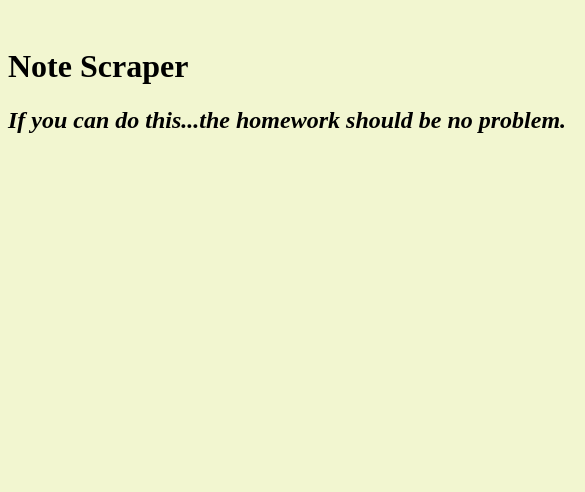
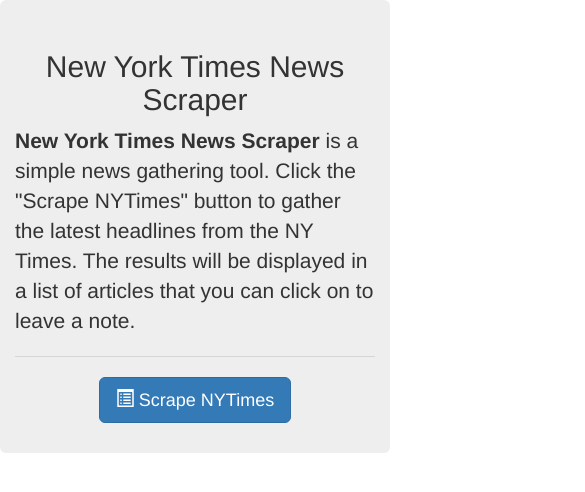
Before and after one commit to dpkillian/scraper, a website: page public/index.html in a window 390 px wide. Shown: the top 492 px of the page, 585 px wide, since content can reach past the window. Drawn offline with nearby package versions, Linux system fonts and the light colour scheme; no server answers.

Commit message:
modified layout and ui

```diff
--- a/package.json
+++ b/package.json
@@ -15,7 +15,9 @@
     "body-parser": "^1.18.2",
     "cheerio": "^1.0.0-rc.2",
     "express": "^4.16.1",
+    "express-handlebars": "^3.0.0",
     "mongoose": "^4.12.0",
-    "morgan": "^1.9.0"
+    "morgan": "^1.9.0",
+    "request": "^2.83.0"
   }
 }
--- a/public/app.js
+++ b/public/app.js
@@ -3,9 +3,13 @@
   // For each one
   for (var i = 0; i < data.length; i++) {
     // Display the apropos information on the page
-    $("#articles").append("<p data-id='" + data[i]._id + "'>" + data[i].title + "<br />" + data[i].link + "</p>");
+
+    $("#articles").append("<div class='panel panel-primary panel-body'><p data-id='" + data[i]._id + "'><strong>" + data[i].title + "</strong><br />" + data[i].link + "</p></div>");
   }
 });
+
+
+  // <div class="panel-body">Panel content</div>
 
 
 // Whenever someone clicks a p tag
@@ -24,13 +28,13 @@
     .then(function(data) {
       console.log(data);
       // The title of the article
-      $("#notes").append("<h2>" + data.title + "</h2>");
+      $("#notes").append("<h4>" + data.title + "</h4>");
       // An input to enter a new title
       $("#notes").append("<input id='titleinput' name='title' >");
       // A textarea to add a new note body
       $("#notes").append("<textarea id='bodyinput' name='body'></textarea>");
       // A button to submit a new note, with the id of the article saved to it
-      $("#notes").append("<button data-id='" + data._id + "' id='savenote'>Save Note</button>");
+      $("#notes").append("<button class='btn btn-sm btn-primary' data-id='" + data._id + "' id='savenote'>Save Note</button>");
 
       // If there's a note in the article
       if (data.note) {
--- a/public/index.html
+++ b/public/index.html
@@ -1,10 +1,18 @@
 <!DOCTYPE html>
 <html lang="en-us">
   <head>
+
+    <!-- Font Awesome Glyphicons -->
+    <link rel="stylesheet" href="https://cdnjs.cloudflare.com/ajax/libs/font-awesome/4.7.0/css/font-awesome.min.css">
+
+    <!-- Latest compiled and minified Bootstrap CSS & JS -->
+    <link rel="stylesheet" href="https://maxcdn.bootstrapcdn.com/bootstrap/3.3.6/css/bootstrap.min.css">
+    <script src="https://maxcdn.bootstrapcdn.com/bootstrap/3.3.7/js/bootstrap.min.js"></script>
+
     <meta charset="UTF-8">
-    <title>Scraping With Mongoose</title>
+    <title>News Scraper</title>
     <style>
-      body { background-color: #F2F6D0 }
+/*      body { background-color: #F2F6D0 }
       #wrapper {
         width: 960px;
         margin-left: auto;
@@ -33,17 +41,53 @@
       textarea {
         height: 200px;
         font-size: 18px;
-      }
+      }*/
     </style>
   </head>
   <body>
-    <div id="wrapper">
-      <h1>Note Scraper</h1>
-      <h2><i>If you can do this...the homework should be no problem.</i></h2>
-      <div id="articles"></div>
-      <div id="notes"></div>
+
+
+  <div class="container">
+
+    <!-- Website Banner & Description Row (1 of 2)-->
+    <div class="row">
+      <div class="jumbotron">
+
+        <h2 class="text-center">
+          New York Times News Scraper
+        </h2>
+        <p><strong>New York Times News Scraper</strong> is a simple news gathering tool.  Click the "Scrape NYTimes" button to gather the latest headlines from the NY Times.  The results will be displayed in a list of articles that you can click on to leave a note.
+        </p>
+
+        <hr>
+
+        <div class="text-center">
+          <a href="/scrape"><button type="button" class="btn btn-lg btn-primary"><span class="glyphicon glyphicon-list-alt"></span> Scrape NYTimes</button></a>
+        </div>
+
+      </div>
     </div>
+
+
+    <!-- Article and Notes Row (2 of 2)-->
+    <div class="row">
+      <div class="col-md-8" id="articles">
+      </div>
+
+      <div class="col-md-4" id="notes">
+      </div>
+
+    </div>
+
+
+  </div>
+
+
+
     <script src="https://cdnjs.cloudflare.com/ajax/libs/jquery/3.2.1/jquery.min.js"></script>
     <script src="app.js"></script>
+
+
+
   </body>
 </html>
```
Also changed, not shown: server.js (+13 -6 lines).
